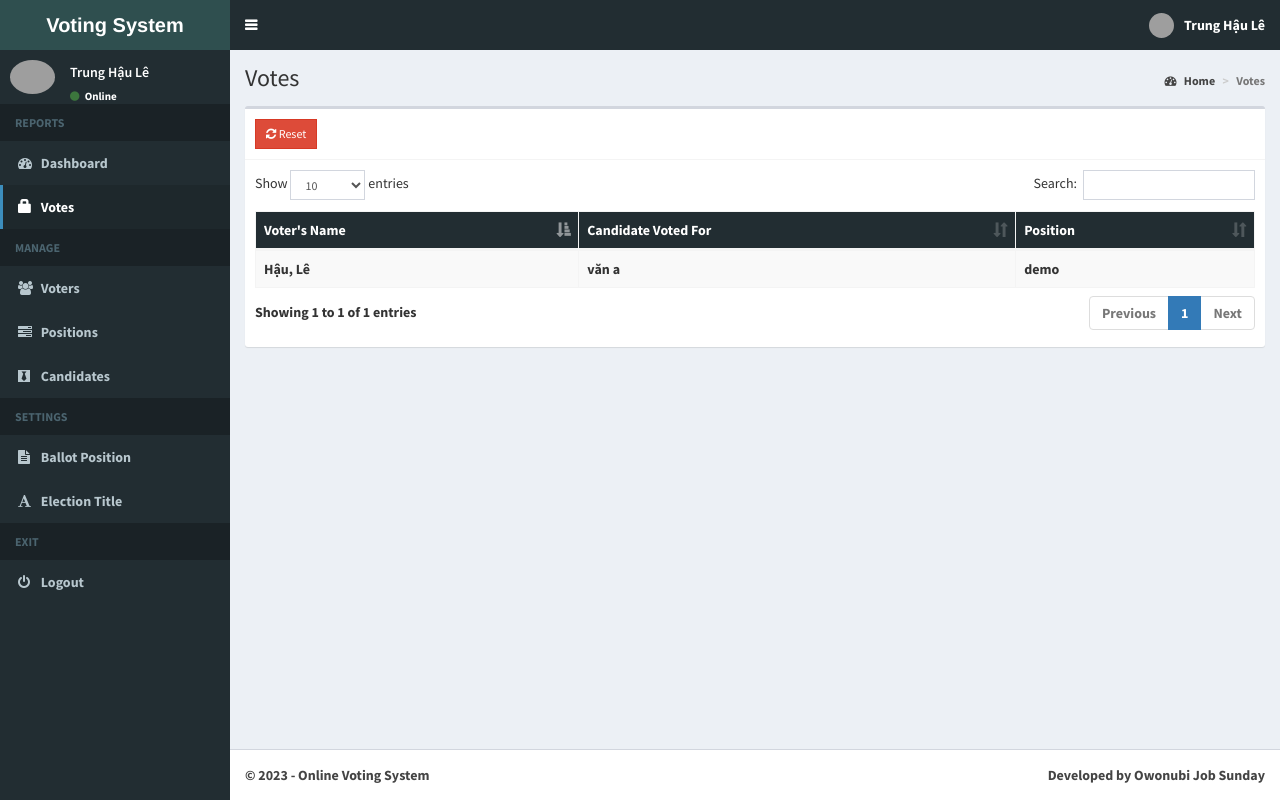
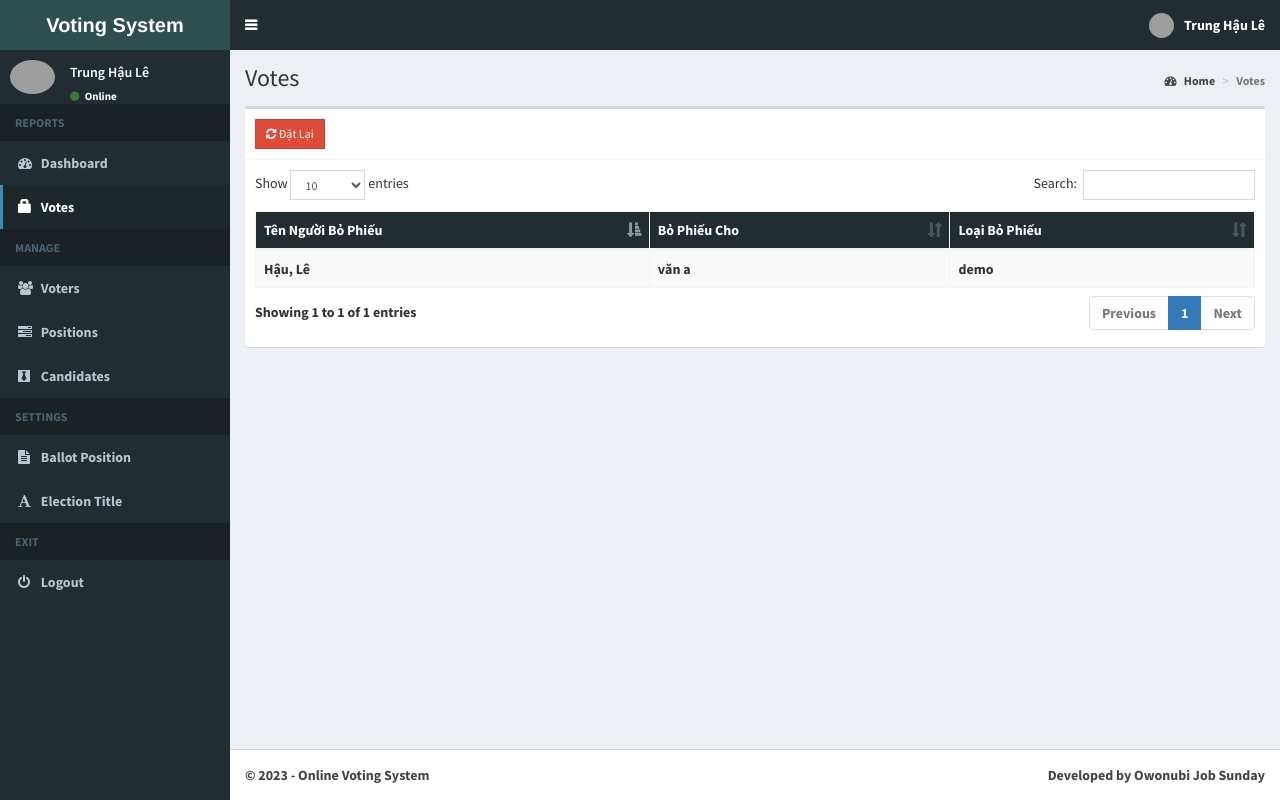
Before and after one commit to haulth/Web_BieuQuyet, a Django app: page /administrator/votes/view in a window 1280 px wide. Run offline with Django 3.2, Linux system fonts and the light colour scheme; a user stored in the database is signed in; data comes from the database, SQL or seed files in the repository; some libraries are stand-ins or nearby versions; grey boxes are pictures that could not be loaded.

Commit message:
Update votes.html

```diff
--- a/administrator/templates/admin/votes.html
+++ b/administrator/templates/admin/votes.html
@@ -5,14 +5,14 @@
 <div class="col-xs-12">
 <div class="box">
   <div class="box-header with-border">
-    <a href="#reset" data-toggle="modal" class="btn btn-danger btn-sm btn-flat"><i class="fa fa-refresh"></i> Reset</a>
+    <a href="#reset" data-toggle="modal" class="btn btn-danger btn-sm btn-flat"><i class="fa fa-refresh"></i> Đặt Lại</a>
   </div>
 <div class="box-body">
   <table id="example1" class="table table-bordered table-hover table-striped">
       <thead style="background-color: #222D32; color:white;">
-          <th>Voter's Name</th>
-          <th>Candidate Voted For</th>
-          <th>Position</th>
+          <th>Tên Người Bỏ Phiếu</th>
+          <th>Bỏ Phiếu Cho</th>
+          <th>Loại Bỏ Phiếu</th>
       </thead>
       <tbody>
     {% for vote in votes %}
@@ -44,17 +44,17 @@
           <div class="modal-header">
             <button type="button" class="close" data-dismiss="modal" aria-label="Close">
                 <span aria-hidden="true">&times;</span></button>
-            <h4 class="modal-title"><b>Reseting...</b></h4>
+            <h4 class="modal-title"><b>Đặt Lại...</b></h4>
           </div>
           <div class="modal-body">
             <div class="text-center">
-                <p>RESET VOTES</p>
-                <h4>This will delete all votes.</h4>
+                <p>Đặt Lại Bình Chọn</p>
+                <h4>Nó sẽ xóa tất cả các bình chọn!</h4>
             </div>
           </div>
           <div class="modal-footer">
-            <button type="button" class="btn btn-default btn-flat pull-left" data-dismiss="modal"><i class="fa fa-close"></i> Close</button>
-            <a href="{% url 'resetVote' %}" class="btn btn-danger btn-flat"><i class="fa fa-refresh"></i> Reset</a>
+            <button type="button" class="btn btn-default btn-flat pull-left" data-dismiss="modal"><i class="fa fa-close"></i> Đóng</button>
+            <a href="{% url 'resetVote' %}" class="btn btn-danger btn-flat"><i class="fa fa-refresh"></i> Đặt Lại</a>
           </div>
       </div>
   </div>
```
